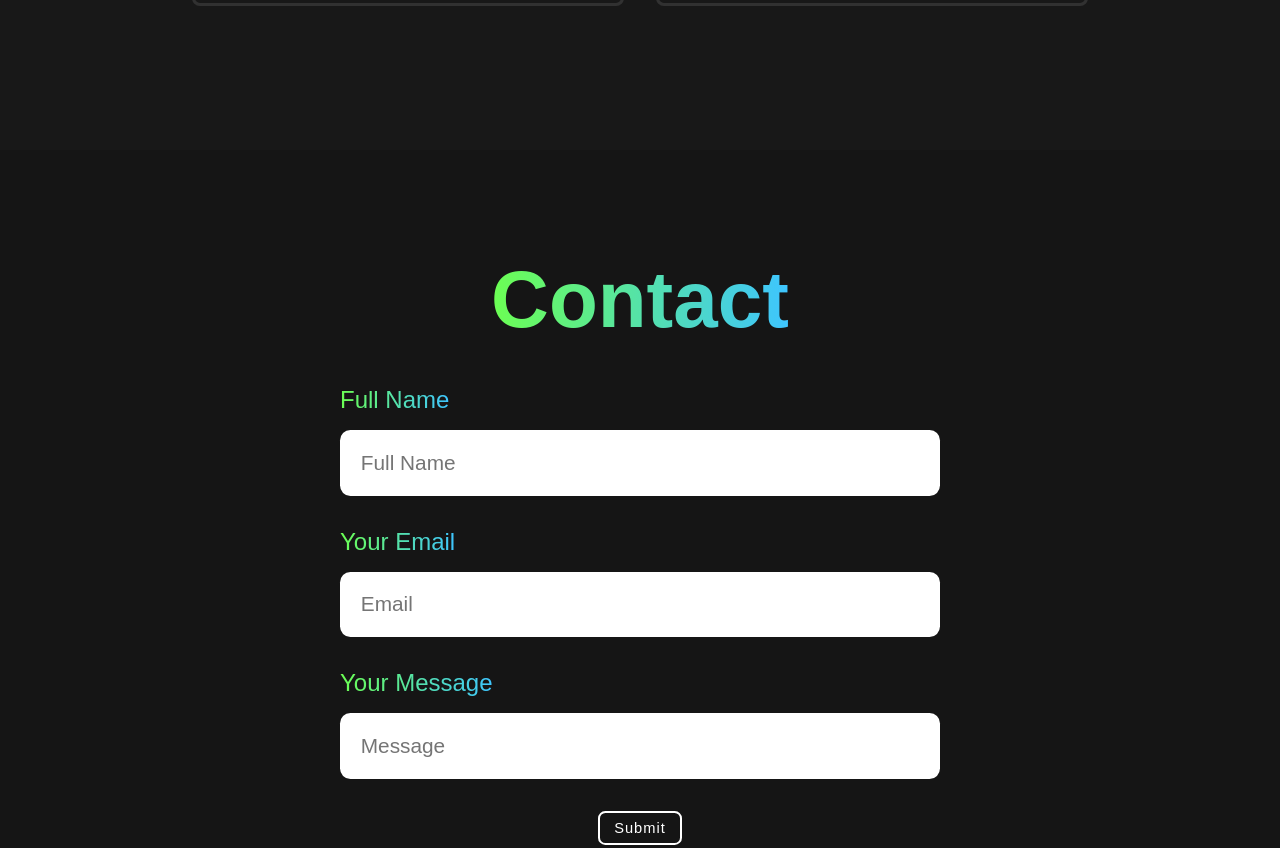
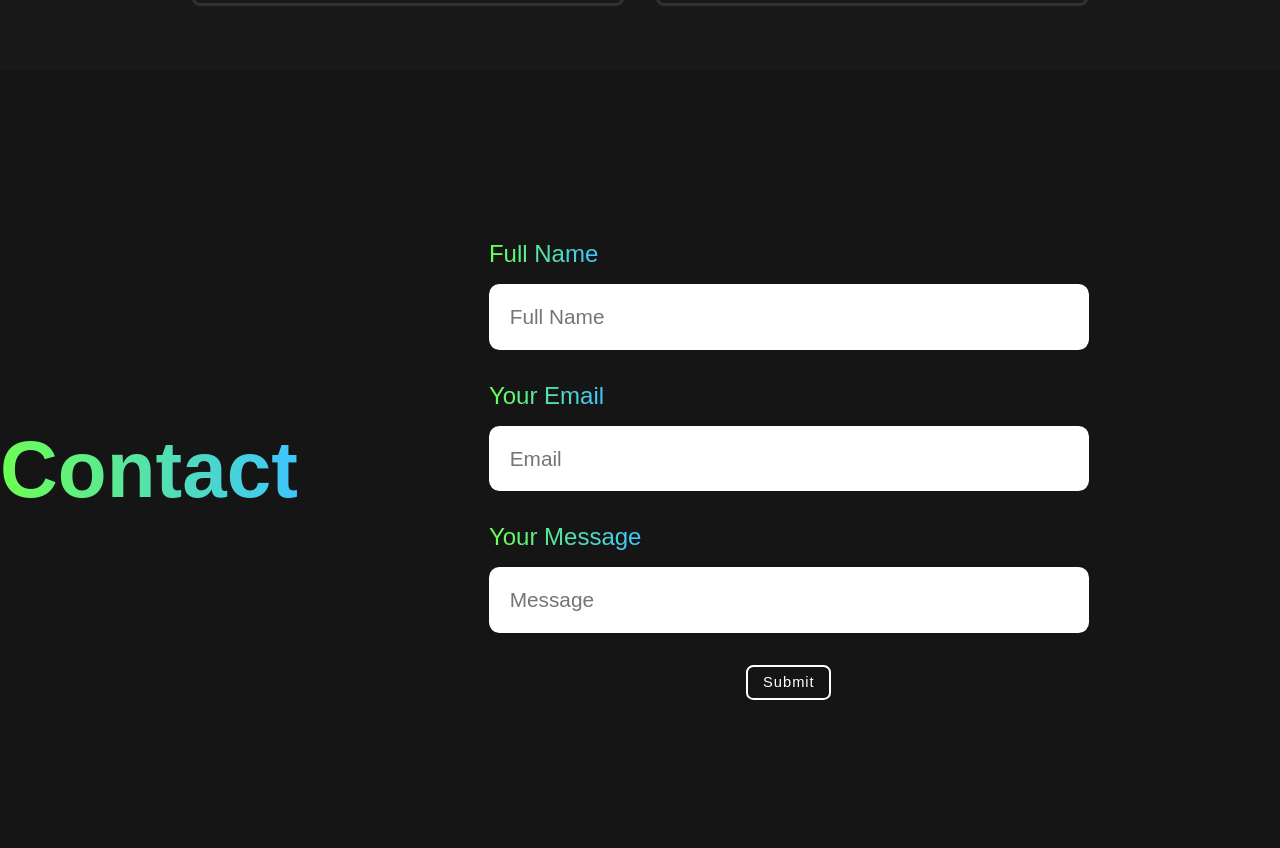
Before and after one commit to Kobby6-lang/Kwabena-Website, a plain HTML site: page index.html in a window 1280 px wide. Shown: the part 4063-4911 px from the top of the page. Drawn offline with nearby package versions, Linux system fonts and the light colour scheme.

Commit message:
Update style.css

```diff
--- a/style.css
+++ b/style.css
@@ -354,12 +354,9 @@ section
 #contact {
     background-color: var(--second-background); /* Corrected typo */
     display: flex;
-    flex-direction: column;
     align-items: center;
-    justify-content: flex-start; /* Align items at the top */
-    padding: 5% 0;
-    width: 100%;
-    margin-top: 5em; /* Add margin to move it down from the navbar */
+    justify-content: center;
+    padding: 5% 0; /* Add padding to ensure spacing */
 }
 
 form {
```
